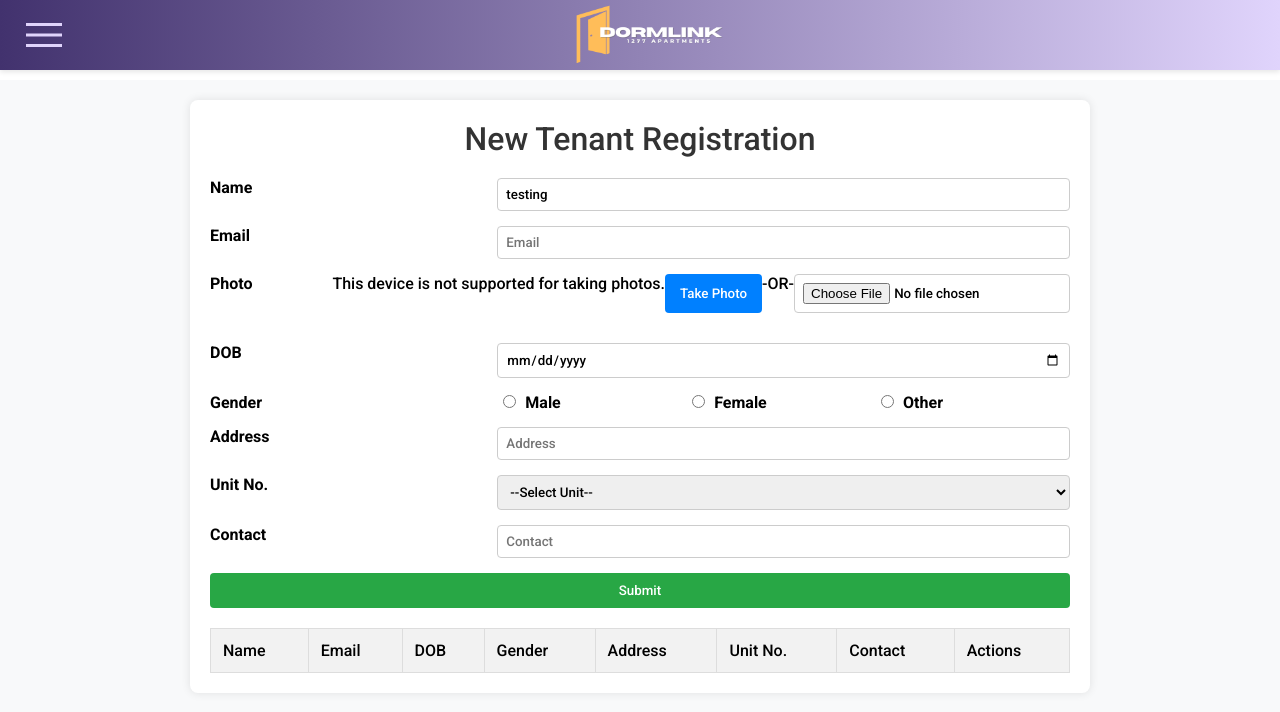
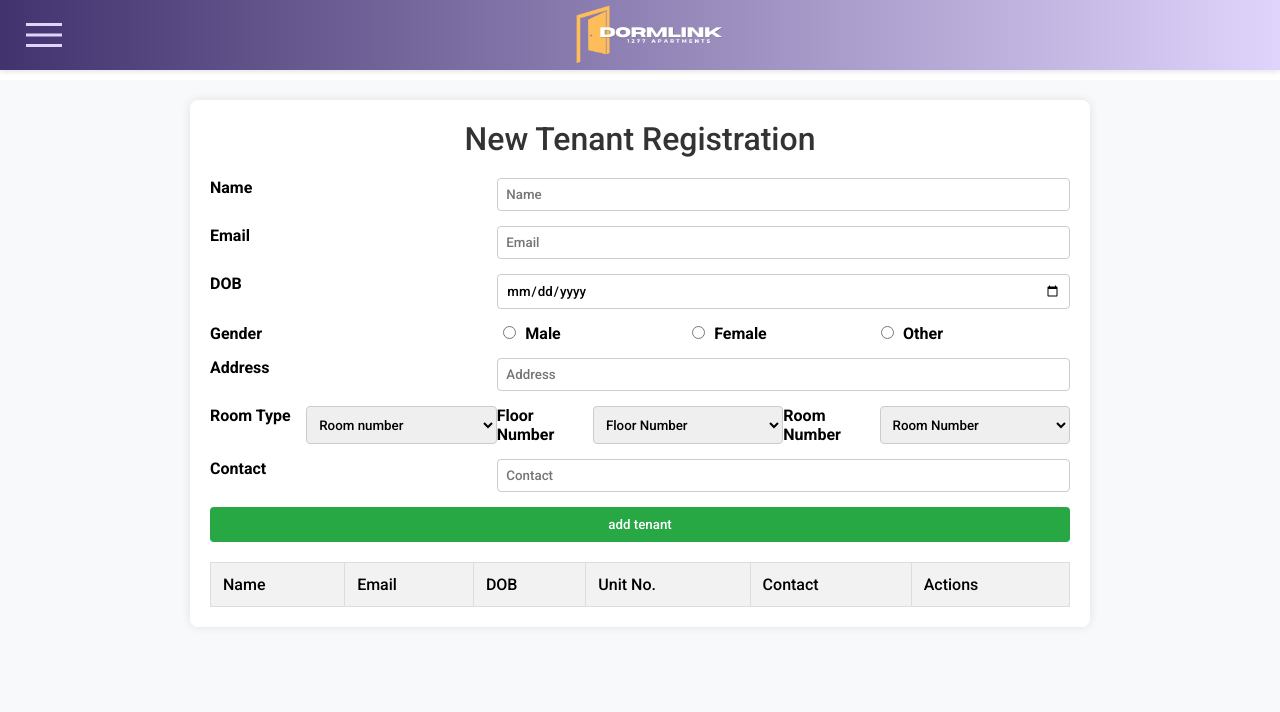
Before and after one commit to miguelLouise/webProject, a PHP site: page /tenant_management_page_admin.php in a window 1280 px wide. Shown: the top 712 px of the page. Run offline with PHP 8.4, Linux system fonts and the light colour scheme; the visitor is signed in with stand-in values (Sample User, id 1); tables that the repository leaves empty or names only in its code hold one stand-in row (values such as "Sample post"); lists and menus that the app fills with data are empty; some libraries are stand-ins or nearby versions.

Commit message:
10-30 update

```diff
--- a/includes/login/login.php
+++ b/includes/login/login.php
@@ -31,8 +31,6 @@ if ($_SERVER["REQUEST_METHOD"] == "POST") {
                 }
             }
         }
-
-        // adminemail@sample.com (passwordAdmin$00) - 1
 
         //louisemiguel1999@gmail.com (Password@00)
         //capua@email.com (Capua@000)
--- a/includes/room_management/room_management_model.php
+++ b/includes/room_management/room_management_model.php
@@ -71,11 +71,9 @@ function getRoomAvailability(object $pdo, $room_type, $floor_num, $room_num){
     return $result;
 }
 
-function getRoomAvailabilityStatus(object $pdo, $room_type, $floor_num, $room_num){
-    $query = "SELECT status FROM rooms WHERE room_type = :room_type AND floor_number = :floor_number AND room_number = :room_number;";
+function isRoomAvailable(object $pdo, $room_num){
+    $query = "SELECT status FROM rooms WHERE room_number = :room_number;";
     $stmt = $pdo->prepare($query);
-    $stmt->bindParam(":room_type", $room_type, PDO::PARAM_INT);
-    $stmt->bindParam(":floor_number", $floor_num, PDO::PARAM_INT);
     $stmt->bindParam(":room_number", $room_num, PDO::PARAM_INT);
     $stmt->execute();
 
@@ -95,8 +93,7 @@ function reserveRoom(object $pdo, $user_id, $room_type, $floor_num, $room_num, $
     $stmt->execute();
 }
 
-function getReservationTable(object $pdo)
-{
+function getReservationTable(object $pdo){
     $query = "SELECT * FROM dormlink_reservations";
     $stmt = $pdo->prepare($query);
     $stmt->execute();
@@ -104,3 +101,13 @@ function getReservationTable(object $pdo)
     $result = $stmt->fetchAll(PDO::FETCH_ASSOC);
     return $result;
 }
+
+function does_user_have_reservation(object $pdo, $user_id){
+    $query = "SELECT * FROM dormlink_reservations WHERE user_id = :user_id;";
+    $stmt = $pdo->prepare($query);
+    $stmt->bindParam(":user_id", $user_id, PDO::PARAM_INT);
+    $stmt->execute();
+
+    $result = $stmt->fetch(PDO::FETCH_ASSOC);
+    return $result;
+}
--- a/includes/room_management/room_management_view.php
+++ b/includes/room_management/room_management_view.php
@@ -50,12 +50,6 @@ function showRoomAvailability(object $pdo, $room_type, $floor_num, $room_num){
     return $result;
 }
 
-function showRoomAvailabilityStatus(object $pdo, $room_type, $floor_num, $room_num){
-    require_once 'room_management_model.php';
-    $result =  getRoomAvailabilityStatus($pdo, $room_type, $floor_num, $room_num);
-    return $result;
-}
-
 function reservation_success_message(string $var_name)
 {
     if (isset($_SESSION[$var_name])) {
--- a/reservation.php
+++ b/reservation.php
@@ -23,6 +23,7 @@ require_once './includes/room_management/room_management_view.php';
         <form action="./includes/room_management/room_management_reserve.php" method="post" id="reservation" novalidate>
         <div class="reservation_container3" id="reservation_container3"></div>
         <div class="reservation_container4">
+        <?php reservation_success_message("reservation_error")?>
         <?php reservation_success_message("reservation_success")?>
 
             <!-- room type -->
@@ -59,6 +60,7 @@ require_once './includes/room_management/room_management_view.php';
         <button id="reserve_btn" type="submit">Reserve</button>
 
         <span style="color: red;"><?php display_reservation_error("room_availability_error") ?></span>
+        <span style="color: red;"><?php display_reservation_error("user_already_reserved_error") ?></span>
 
         <div class="reservation_container5" id="reservation_container5"></div>
 
--- a/tenant_management_page_admin.php
+++ b/tenant_management_page_admin.php
@@ -1,6 +1,9 @@
 <?php
 require_once "./includes/login/login_view.php";
-//include "./middleware/admin_middleware.php";//
+include "./middleware/admin_middleware.php";//
+require_once "./includes/tenant_management/tenant_management_view.php";
+require_once './includes/dbh.inc.php';
+require_once './includes/room_management/room_management_view.php';
 ?>
 
 <!DOCTYPE html>
@@ -20,42 +23,29 @@ require_once "./includes/login/login_view.php";
 
     <div class="container">
         <h1>New Tenant Registration</h1>
-        <form id="tenant-form">
-            <div class="form-row">
+        <form action="./includes/tenant_management/tenant_management_admin.php" method="post">
+        <div class="form-row">
                 <div class="form-group">
                     <label for="name">Name</label>
-                    <input type="text" id="name" placeholder="Name" value="testing"required>
+                    <input type="text" id="name" name="name" placeholder="Name" value="<?php display_message("name")?>">
                 </div>
                 <div class="form-group">
                     <label for="email">Email</label>
-                    <input type="email" id="email" placeholder="Email" required>
+                    <input type="email" id="email" name="email" placeholder="Email" value="<?php display_message("email")?>">
                 </div>
             </div>
 
-            <div class="form-row">
-                <div class="form-group">
-                    <label for="photo">Photo</label>
-                    <span class="note">This device is not supported for taking photos.</span>
-                    <div class="photo-actions">
-                        <button type="button" id="takePhoto">Take Photo</button>
-                        <span> -OR- </span>
-                        <input type="file" id="photo">
-                    </div>
-                </div>
-                <div class="form-group">
-                    <!-- Empty  -->
-                </div>
-            </div>
+
 
             <div class="form-row">
                 <div class="form-group">
                     <label for="dob">DOB</label>
-                    <input type="date" id="dob" required>
+                    <input type="date" id="dob" value="<?php display_message("birthday")?>">
                 </div>
                 <div class="form-group">
                     <label for="gender">Gender</label>
                     <div class="radio-group">
-                        <label><input type="radio" name="gender" value="Male" required> Male</label>
+                        <label><input type="radio" name="gender" value="Male"> Male</label>
                         <label><input type="radio" name="gender" value="Female"> Female</label>
                         <label><input type="radio" name="gender" value="Other"> Other</label>
                     </div>
@@ -65,15 +55,29 @@ require_once "./includes/login/login_view.php";
             <div class="form-row">
                 <div class="form-group">
                     <label for="address">Address</label>
-                    <input type="text" id="address" placeholder="Address" required>
+                    <input type="text" id="address" placeholder="Address">
                 </div>
+
                 <div class="form-group">
-                    <label for="unit">Unit No.</label>
-                    <select id="unit">
-                        <option value="" disabled selected>--Select Unit--</option>
-                        <option value="101">101</option>
-                        <option value="102">102</option>
-                        <option value="103">103</option>
+                    <label for="room_typ">Room Type<span style="color: red;"><?php display_reservation_error("room_type_error") ?></span></label>
+                    <select name="room_typ" id="room_typ">
+                        <option value="" selected hidden>Room number</option>
+                        <?php
+                        $roomTypes = showRoomTypes($dbconn);
+                        foreach ($roomTypes as $room_types) {
+                            echo '<option value="'.$room_types['room_type'].'">'.$room_types['room_type'].'</option>';
+                        }
+                        ?>
+                    </select>
+
+                    <label for="flr_num">Floor Number<span style="color: red;"><?php display_reservation_error("floor_number_error") ?></span></label>
+                    <select name="flr_num" id="flr_num">
+                        <option value="" selected hidden>Floor Number</option>
+                    </select>
+
+                    <label for="room_num">Room Number<span style="color: red;"><?php display_reservation_error("room_number_error") ?></span></label>
+                    <select name="room_num" id="room_num">
+                        <option value="" selected hidden>Room Number</option>
                     </select>
                 </div>
             </div>
@@ -81,11 +85,11 @@ require_once "./includes/login/login_view.php";
             <div class="form-row">
                 <div class="form-group">
                     <label for="contact">Contact</label>
-                    <input type="tel" id="contact" placeholder="Contact" required>
+                    <input type="tel" id="contact" placeholder="Contact" value="<?php display_message("contact_number")?>">
                 </div>
             </div>
 
-            <button type="submit" class="submit-btn">Submit</button>
+            <button type="submit" class="submit-btn">add tenant</button>
         </form>
 
         <table>
@@ -94,20 +98,21 @@ require_once "./includes/login/login_view.php";
                     <th>Name</th>
                     <th>Email</th>
                     <th>DOB</th>
-                    <th>Gender</th>
-                    <th>Address</th>
                     <th>Unit No.</th>
                     <th>Contact</th>
                     <th>Actions</th>
                 </tr>
             </thead>
             <tbody id="tenant-list">
-                <!-- Data will be dynamically added here -->
+                <tr>
+                </tr>
             </tbody>
         </table>
     </div>
 
-    <script src="javascript/tenant_management_page_admin.js"></script>
+    <script src="javascript/tenant_management_page_admin.js">
+
+    </script>
 
 
 </body>
```
Also changed, not shown: includes/room_management/room_management_controller.php (+0 -8 lines), includes/room_management/room_management_reserve.php (+26 -8 lines), includes/tenant_management/tenant_add.php (+23 -33 lines), includes/tenant_management/tenant_management_admin.php (added, +13 -0 lines), includes/tenant_management/tenant_management_model.php (+30 -2 lines), reservation_management_page_admin.php (+9 -5 lines).
